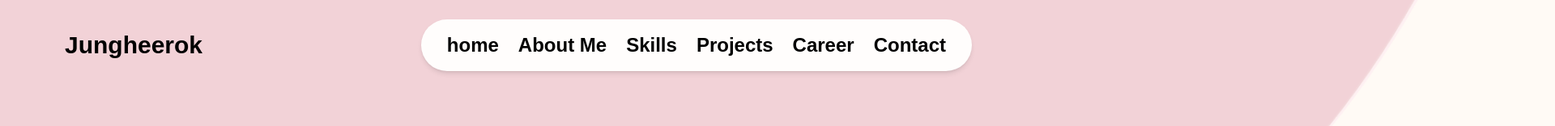
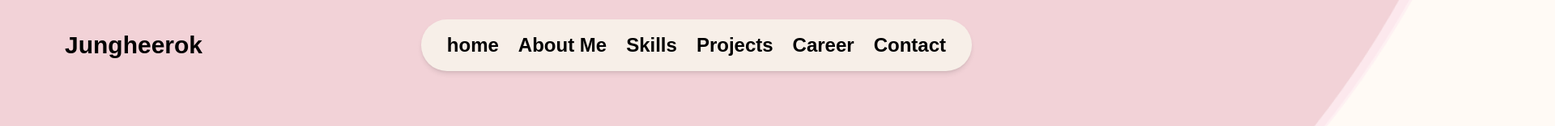
Before and after one commit to heerokj/my-portfolio, a Next.js app: page / in a window 1280 px wide. Shown: the top 156 px of the page at 81% size, 1920 px wide, since content can reach past the window. Built offline with nearby package versions, Linux system fonts and the light colour scheme; a web font is replaced by a local one.

Commit message:
style : 자잘한 스타일 수정

```diff
--- a/src/app/globals.css
+++ b/src/app/globals.css
@@ -36,7 +36,7 @@ body {
   --font-logo: "HakgyoansimDunggeunmisoTTF-B", sans-serif;
   --font-content: "Pretendard-Regular", sans-serif;
 
-  --animate-wave-one: wave 100000ms ease-in-out infinite;
-  --animate-wave-two: wave 135000ms ease-in-out infinite;
-  --animate-wave-three: wave 110000ms ease-in-out infinite;
+  --animate-wave-one: wave 90000ms ease-in-out infinite;
+  --animate-wave-two: wave 100000ms ease-in-out infinite;
+  --animate-wave-three: wave 70000ms ease-in-out infinite;
 }
--- a/src/components/Header.jsx
+++ b/src/components/Header.jsx
@@ -9,7 +9,7 @@ export default function Header() {
         </h1>
       </div>
       <nav>
-        <ul className="header-menu flex gap-6 text-2xl font-bold px-8 py-4 bg-[#fffdfc] rounded-full shadow-md ">
+        <ul className="header-menu flex gap-6 text-2xl font-bold px-8 py-4 bg-[#f7efe8] rounded-full shadow-md ">
           <li>
             <a href="#main">home</a>
           </li>
```
